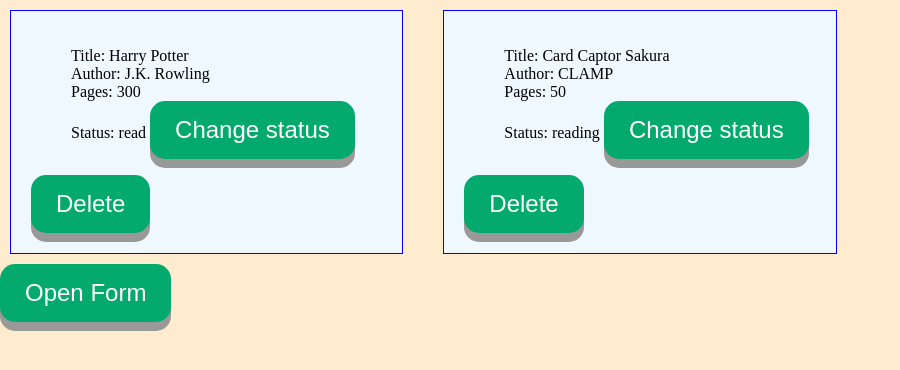
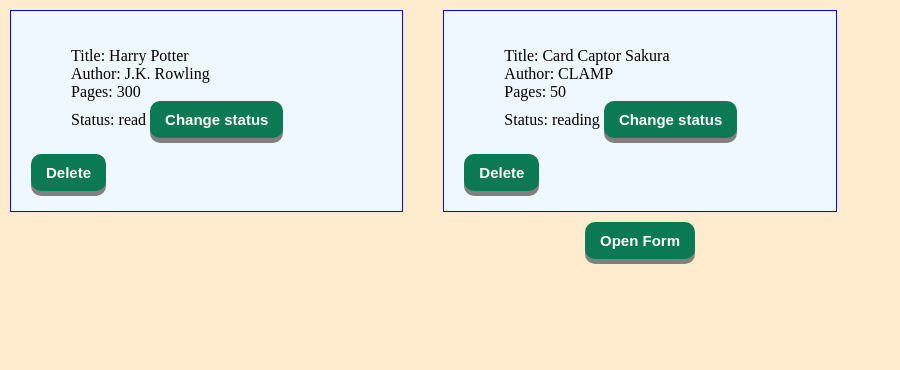
Before and after one commit to BlairKirara/js-library-odin, a plain HTML site: page index.html in a window 1280 px wide. Shown: the whole page, without its empty margins (0-900 px from the left). Drawn offline with Linux system fonts and the light colour scheme.

```diff
--- a/css/styles.css
+++ b/css/styles.css
@@ -30,16 +30,31 @@ ul {
 }
 
 button {
-    display: inline-block;
-    padding: 15px 25px;
-    font-size: 24px;
+    padding: 10px 15px;
+    font-size: 15px;
     cursor: pointer;
     text-align: center;
     text-decoration: none;
     outline: none;
-    color: #fff;
-    background-color: #04AA6D;
+    color: white;
+    font-weight: 800;
+    background-color: #0a7954;
     border: none;
-    border-radius: 15px;
-    box-shadow: 0 9px #999;
+    border-radius: 10px;
+    box-shadow: 0 5px gray;
 }
+
+button:hover {
+    background-color: #04442f;
+}
+
+button:active {
+    background-color: #04442f;
+    box-shadow: 0 5px rgb(78, 78, 78);
+    transform: translateY(4px);
+}
+
+.addBookContainer {
+    display: flex;
+    justify-content: center;
+}
--- a/index.html
+++ b/index.html
@@ -12,7 +12,7 @@
     <div id="grid-container">
 
     </div>
-
+    <div class="addBookContainer">
         <button type="button" id="open-button" onclick="openForm()">Open Form</button>
         <div class="form-popup" id="bookForm">
             <form action="#" id="myForm" name="myForm">
@@ -43,7 +43,7 @@
                 <button type="button" class="btn-cancel" onclick="closeForm()">Close</button>
             </form>
         </div>
-
+    </div>
     <script src="scripts/main.js"></script>
 </body>
 
--- a/scripts/main.js
+++ b/scripts/main.js
@@ -9,6 +9,7 @@ function Book(name, author, pages, status) {
 
 var myForm = document.forms.myForm;
 var statusForm = document.forms.statusForm;
+var myLibraryLength = myLibrary.length;
 
 function openForm() {
     document.getElementById("bookForm").style.display = "block";
@@ -36,7 +37,7 @@ myForm.onsubmit = function () {
 
 function addBookToLibrary(book) {
     myLibrary.push(book);
-
+    myLibraryLength++;
     const newDiv = document.createElement("div");
     newDiv.id = myLibrary.length - 1;
     const newList = document.createElement("ul");
@@ -81,7 +82,7 @@ function addBookToLibrary(book) {
 
 function deleteDiv(element) {
     const bookId = document.getElementById(element);
-    myLibrary.pop(myLibrary[bookId]);
+    myLibrary.splice(myLibrary[bookId], 1);
     element.parentNode.remove();
 }
 
```
Lines whose indentation alone changed are shown as unchanged.
